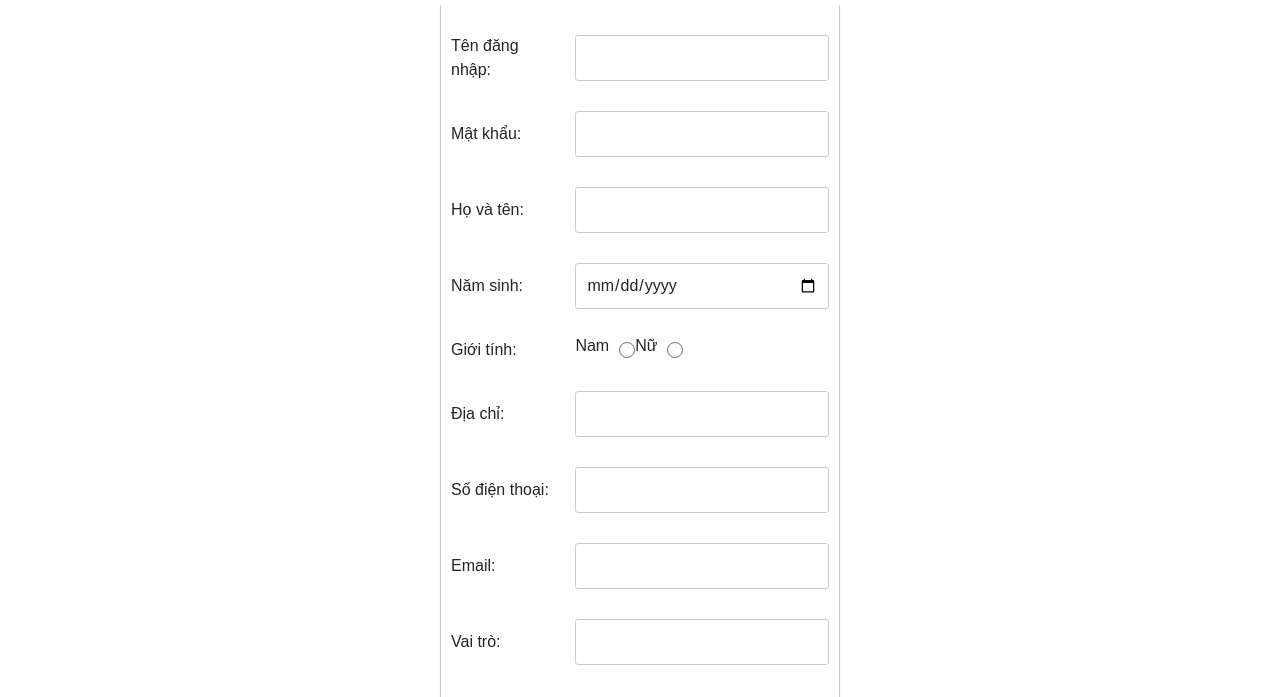
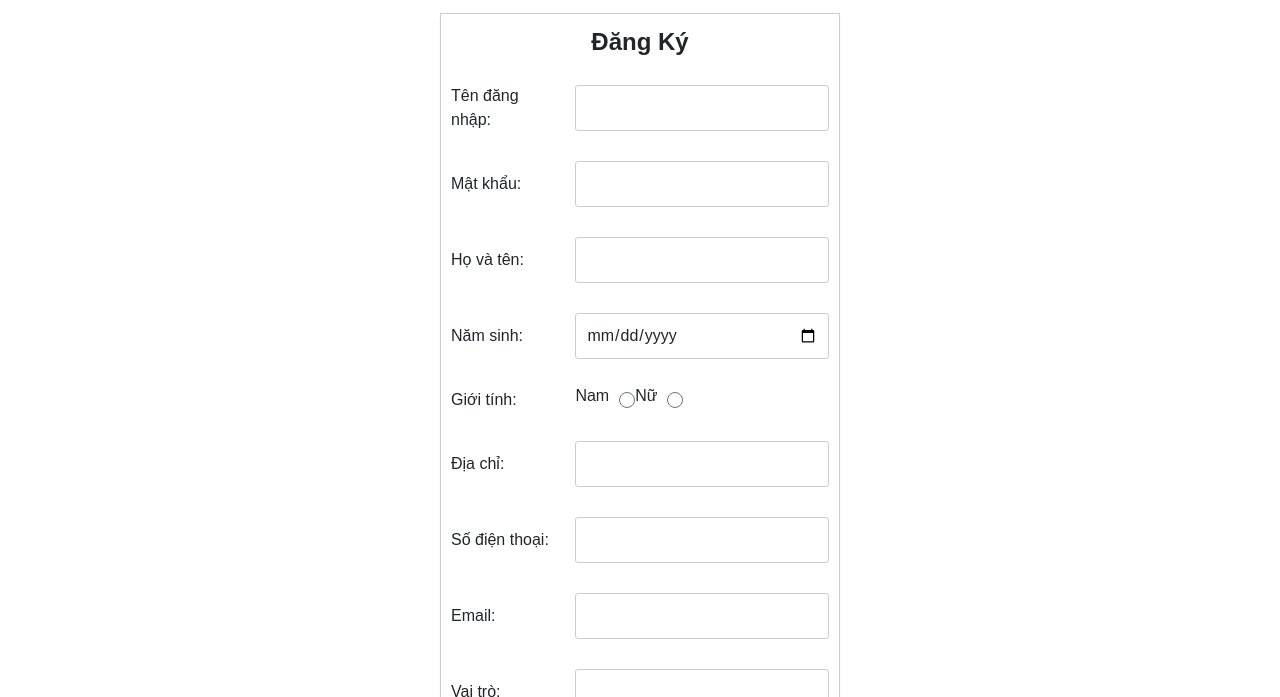
Before and after one commit to hathongthuong2k3/DACNPM, a plain HTML site: page client/Loginpage/Signup.html in a window 1280 px wide. Shown: the part 87-784 px from the top of the page. Drawn offline with nearby package versions, Linux system fonts and the light colour scheme.

Commit message:
Update Signup.html

```diff
--- a/client/Loginpage/Signup.html
+++ b/client/Loginpage/Signup.html
@@ -21,7 +21,7 @@
         }
 
         table {
-            margin: 0 auto;
+            margin: auto;
             background-color: #ffffff;
             border: 1px solid #ccc;
             border-radius: 5px;
@@ -29,7 +29,7 @@
             width: 80%;
             max-width: 400px;
             padding: 20px;
-            margin-top: 50px;
+            margin-top: 100px;
             flex-grow: 1;
         }
 
```
